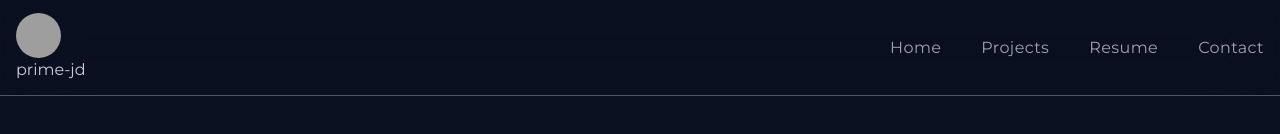
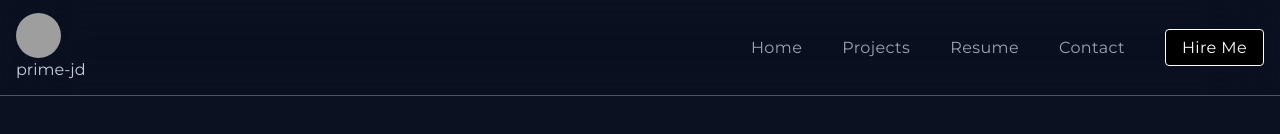
Before and after one commit to prime-jd/my-portfolio, a React (Vite) app: page / in a window 1280 px wide. Shown: the top 134 px of the page. Built offline with nearby package versions, Linux system fonts and the light colour scheme; grey boxes are pictures that could not be loaded.

Commit message:
added resume link

```diff
--- a/src/constants/index.ts
+++ b/src/constants/index.ts
@@ -30,6 +30,10 @@
     _id: 1006,
     title: "Contact",
     link: "contact",
-  },
+  },{
+    _id : 1007,
+    title : "Hire Me",
+    link : "https://drive.google.com/file/d/1W7vWlHb1EVXHoPKFpuFlEe8u2eVswQIw/view?usp=sharing"
+  }
 
 ];
```
